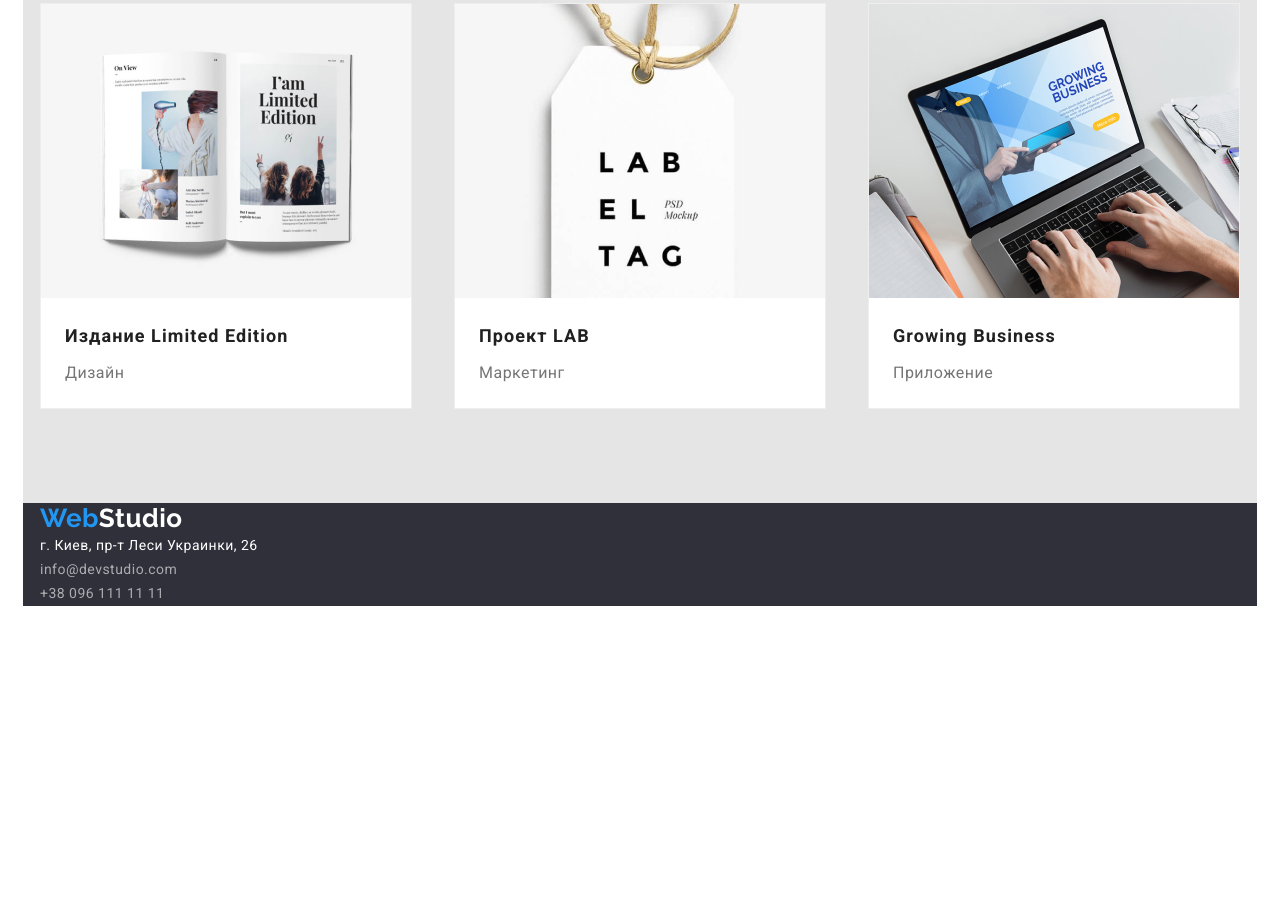
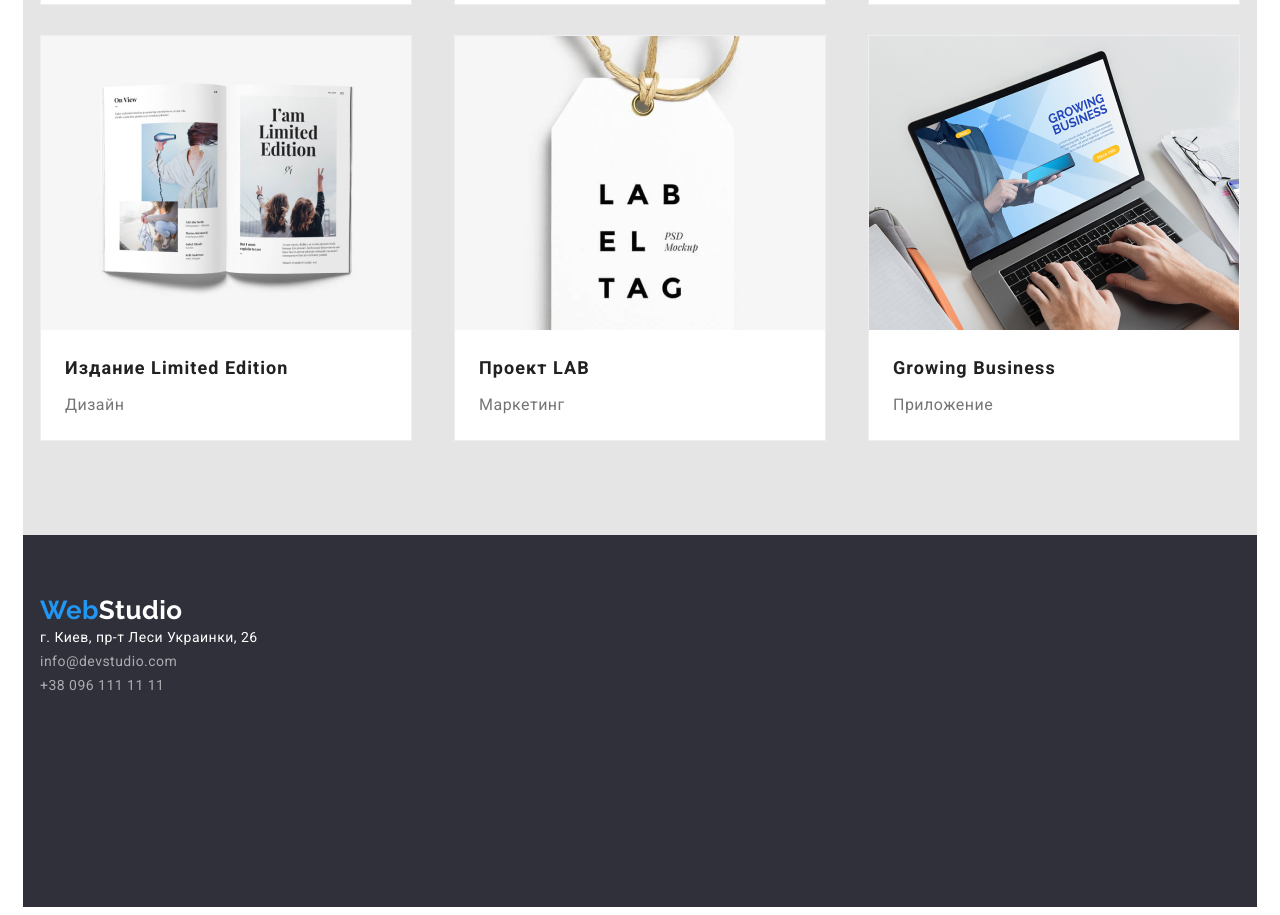
Before and after one commit to Olena-P/goit-markup-hw-03, a plain HTML site: page portfolio.html in a window 1280 px wide. Shown: the part 1141-2056 px from the top of the page. Before the commit the page ends 1755 px from the top, so only its background shows below. Drawn offline with Linux system fonts and the light colour scheme.

Commit message:
good work

```diff
--- a/css/styles.css
+++ b/css/styles.css
@@ -77,7 +77,7 @@ a {
 } */
 
 .header{
-    padding-top: 32;
+    padding-top: 32px;
     border: 1px solid #ECECEC;
 }
 
@@ -346,6 +346,9 @@ a {
 
 .footer{
     background: #2F303A;
+    height: 252px;
+    padding-top: 60px;
+    padding-bottom: 60px;
 }
 
 .footer-list-link{
```
